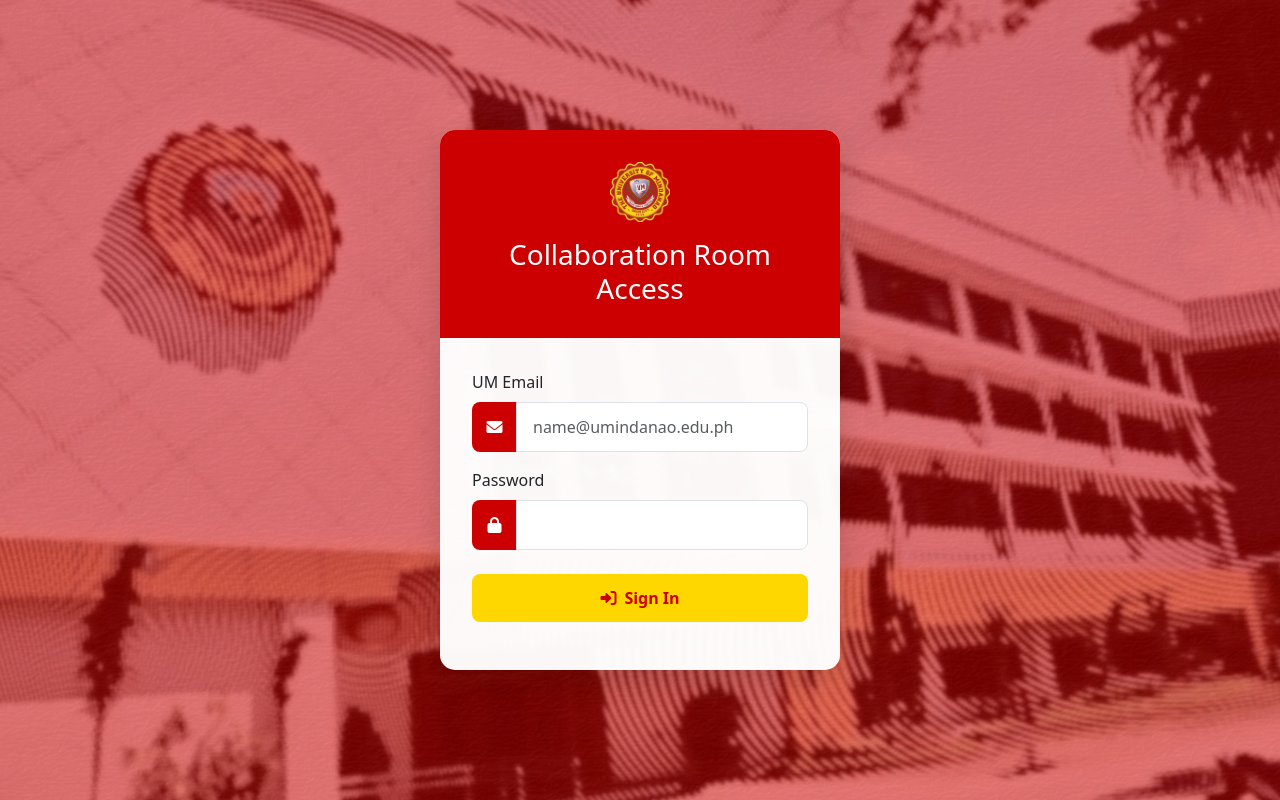
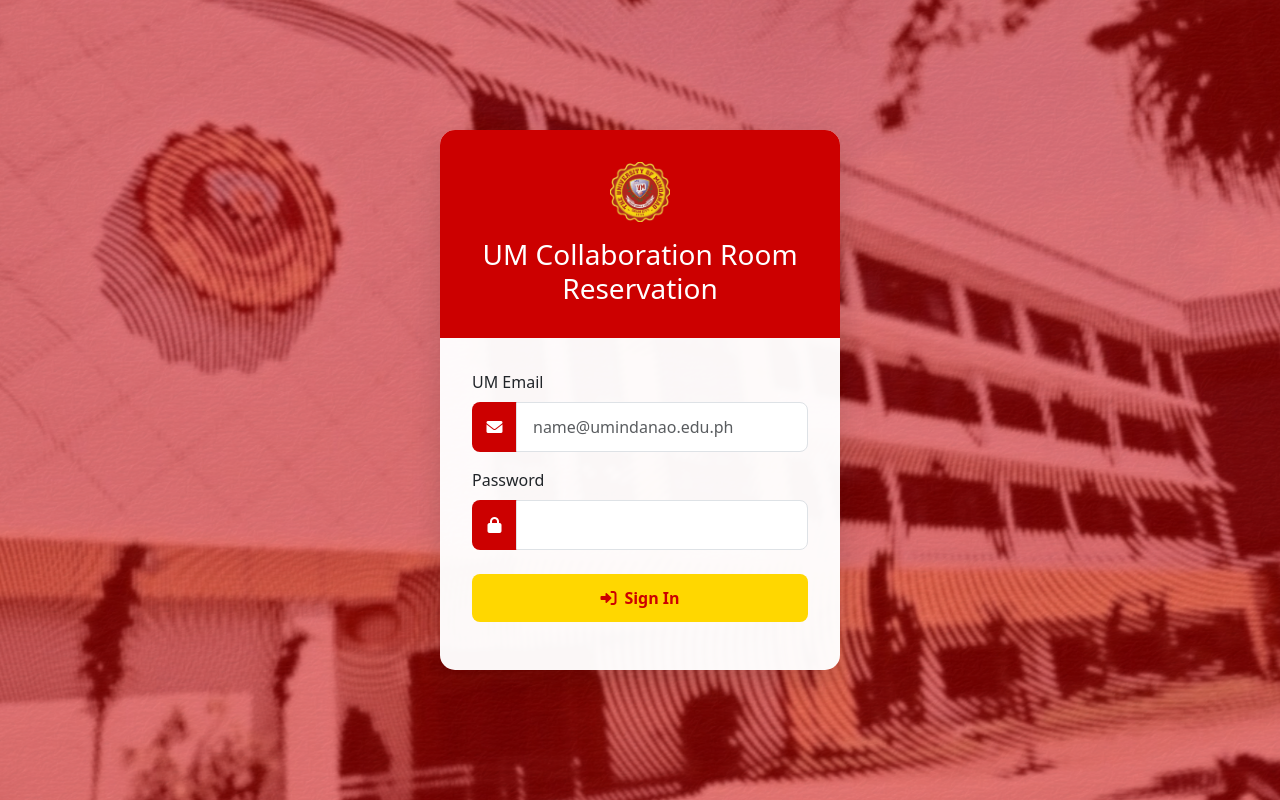
Before and after one commit to airo-coder/cst5l, a PHP site: page /login.php in a window 1280 px wide. Run offline with PHP 8.4, Linux system fonts and the light colour scheme.

Commit message:
Update login.php
changed name ra pud

```diff
--- a/login.php
+++ b/login.php
@@ -103,7 +103,7 @@ $error = '';
             <div class="login-card">
                 <div class="login-header">
                     <img src="images/um-logo.png" alt="UM Logo">
-                    <h3 class="mb-0">Collaboration Room Access</h3>
+                    <h3 class="mb-0">UM Collaboration Room Reservation</h3>
                 </div>
 
                 <div class="login-body">
```
